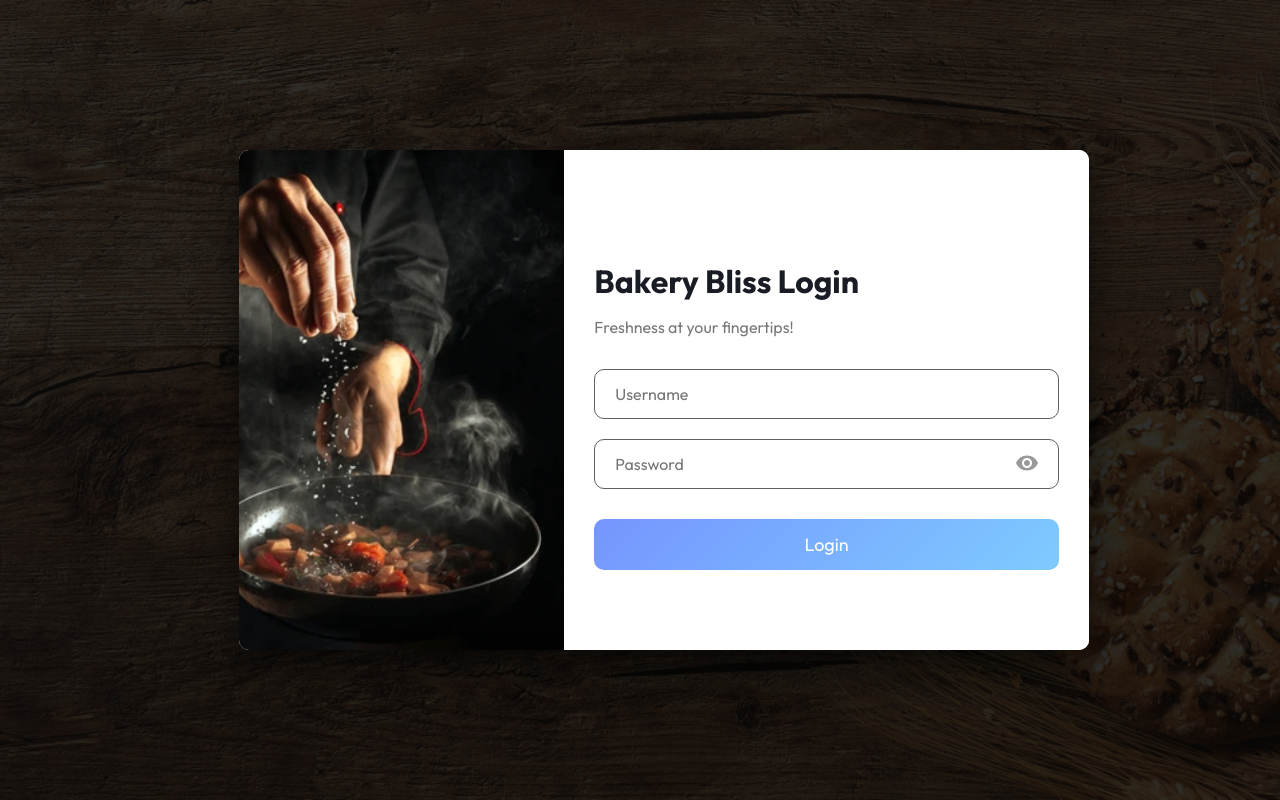
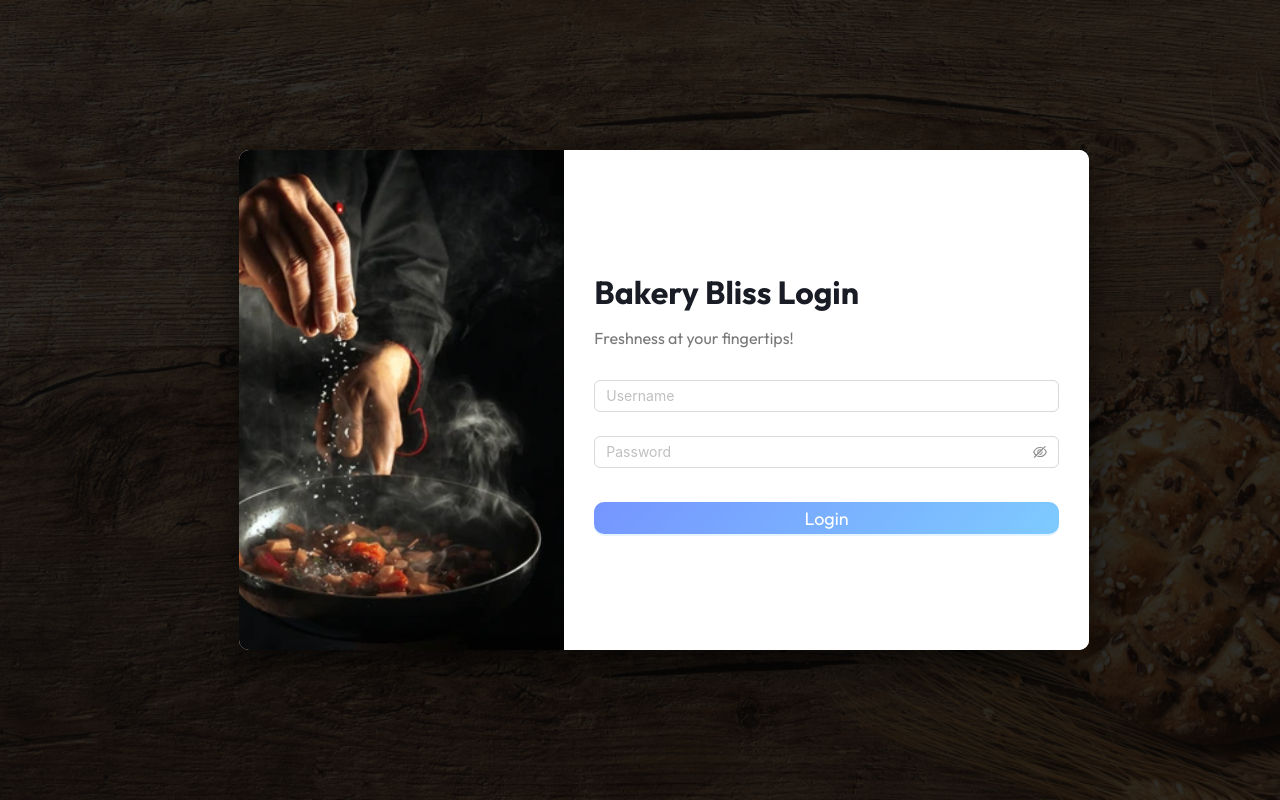
Before and after one commit to Priyadarshan-B/HunnyBunny, a React (Vite) app in the folder frontend/: page /login in a window 1280 px wide. Built offline with nearby package versions, Linux system fonts and the light colour scheme; some icons are missing; a web font is replaced by a local one.

Commit message:
updated login page

```diff
--- a/frontend/src/pages/Login/Login.jsx
+++ b/frontend/src/pages/Login/Login.jsx
@@ -1,76 +1,90 @@
 import React, { useState } from "react";
 import "./Login.css";
-import { Visibility, VisibilityOff } from "@mui/icons-material";
+import { useNavigate } from "react-router-dom";
+import { EyeInvisibleOutlined, EyeTwoTone } from "@ant-design/icons";
+import { Input, Button, Form, message } from "antd";
 import CustomizedSwitches from "../../components/appLayout/toggleTheme";
 import image from "../../assets/image.png";
+import requestApi from "../../components/utils/axios";
 
 function Login() {
-    const [username, setUsername] = useState("");
-    const [password, setPassword] = useState("");
-    const [showPassword, setShowPassword] = useState(false);
+  const [loading, setLoading] = useState(false);
+  const [passwordVisible, setPasswordVisible] = useState(false);
+    const navigate = useNavigate();
 
-    const handleSubmit = (e) => {
-        e.preventDefault();
-        console.log("Username:", username);
-        console.log("Password:", password);
+  const onFinish = async (values) => {
+    setLoading(true);
+    const { username, password } = values;
 
-        // Uncomment when backend ready:
-        /*
-        fetch('/api/login', {
-            method: 'POST',
-            headers: {
-                'Content-Type': 'application/json'
-            },
-            body: JSON.stringify({ username, password })
-        })
-        .then(response => response.json())
-        .then(data => console.log(data))
-        .catch(error => console.error(error));
-        */
+    const response = await requestApi("POST", "/auth/login", {
+      username,
+      password,
+    });
+
+    if (response.success) {
+      message.success("Login successful!");
+      localStorage.setItem("D!", response.data.token);
+        navigate("/dashboard");
+    } else {
+      message.error(response.error?.message || "Login failed");
+    }
+
+    setLoading(false);
   };
 
   return (
     <div className="login-container">
-            <p><CustomizedSwitches/></p>
+      <p>
+        <CustomizedSwitches />
+      </p>
       <div className="overlay"></div>
       <div className="login-card">
         <div className="card-image-section">
-                    <img
-                        src={image}
-                        alt="Bakery inside"
-                        className="card-image"
-                    />
+          <img src={image} alt="Bakery inside" className="card-image" />
         </div>
         <div className="card-form-section">
           <h2>Bakery Bliss Login</h2>
           <p>Freshness at your fingertips!</p>
-                    <form onSubmit={handleSubmit} className="login-form">
-                        <div className="input-group">
-                            <input
-                                type="text"
-                                placeholder="Username"
-                                value={username}
-                                onChange={(e) => setUsername(e.target.value)}
-                                required
+          <Form
+            name="login-form"
+            onFinish={onFinish}
+            // className="login-form"
+            layout="vertical"
+          >
+            <Form.Item
+              name="username"
+              rules={[{ required: true, message: "Please input your username!" }]}
+            >
+              <Input placeholder="Username" />
+            </Form.Item>
+
+            <Form.Item
+              name="password"
+              rules={[{ required: true, message: "Please input your password!" }]}
+            >
+              <Input.Password
+                placeholder="Password"
+                visibilityToggle={{
+                  visible: passwordVisible,
+                  onVisibleChange: setPasswordVisible,
+                }}
+                iconRender={(visible) =>
+                  visible ? <EyeTwoTone /> : <EyeInvisibleOutlined />
+                }
               />
-                        </div>
-                        <div className="input-group password-group">
-                            <input
-                                type={showPassword ? "text" : "password"}
-                                placeholder="Password"
-                                value={password}
-                                onChange={(e) => setPassword(e.target.value)}
-                                required
-                            />
-                            <div
-                                className="toggle-password"
-                                onClick={() => setShowPassword(prev => !prev)}
+            </Form.Item>
+
+            <Form.Item>
+              <Button
+                type="primary"
+                htmlType="submit"
+                loading={loading}
+                className="login-btn"
               >
-                                {showPassword ? <VisibilityOff /> : <Visibility />}
-                            </div>
-                        </div>
-                        <button type="submit" className="login-btn">Login</button>
-                    </form>
+                Login
+              </Button>
+            </Form.Item>
+          </Form>
         </div>
       </div>
     </div>
```
Also changed, not shown: frontend/src/pages/Login/Login.css (line endings or trailing spaces), 2 other files (tests, documents, lock files or other folders). Lines whose indentation alone changed are shown as unchanged.
